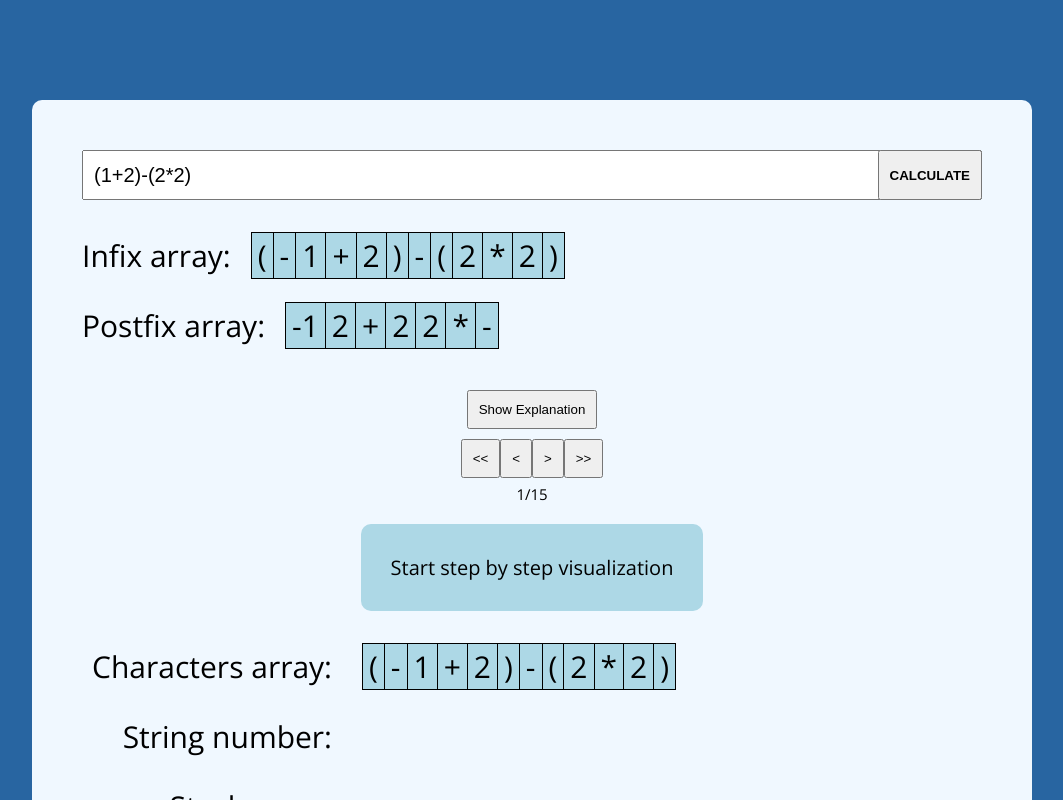
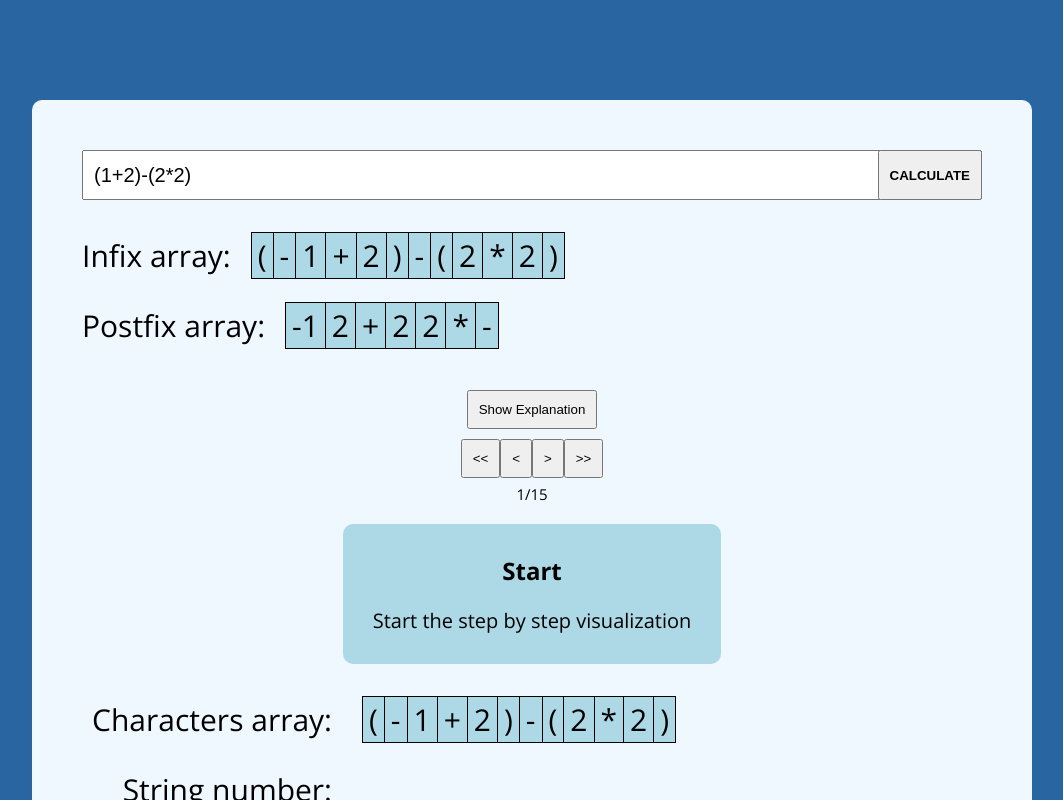
Before and after one commit to DawidZyluk/infix-to-postfix-parser, a React (Vite) app: page / in a window 1280 px wide. Both pictures are taken after a click on the button "Show Explanation". Shown: the top 800 px of the page, without its empty margins (108-1171 px from the left). Built offline with nearby package versions, Linux system fonts and the light colour scheme.

Commit message:
Add explanation title

```diff
--- a/src/components/ExplanationText.jsx
+++ b/src/components/ExplanationText.jsx
@@ -7,14 +7,14 @@ const ExplanationText = ({operatorType, explanationCase}) => {
   // console.log(explanationCase)
 
   const renderText = () => {
-    if(operatorType === "Start") return <div className={styles.text}>Start step by step visualization</div>
-    if(operatorType === "Digit") return <div className={styles.text}>If character is a digit append it to the strign number representation</div>
-    if(operatorType === "Negation") return <div className={styles.text}><p className={`${styles.statement} ${trueStatements.includes(0) ? styles.true : styles.unmached}`}>If "-" appears at the beggining of the expression </p> or <p className={`${styles.statement} ${trueStatements.includes(1) ? styles.true : styles.unmached}`}>"(" is at the top of the operator stack and the incoming character is "-"</p> or <p className={`${styles.statement} ${trueStatements.includes(2) ? styles.true : styles.unmached}`}>incoming char is not "(" and any other operator is at the top of the operator stack</p> then prepend "-" to the string number representatnion</div>
-    if(operatorType === "Operator") return <div className={styles.text}>If character is an operator check if string number representatnion holds any number. If <p className={`${styles.statement} ${explanationCase.stringHasValue ? styles.true : styles.unmached}`}>it does hold a number</p> push the number to the optput array and clear the string. Then while <p className={`${styles.statement} ${trueStatements.includes(0) ? styles.true : styles.false}`}>stack has any operators in it</p> and <p className={`${styles.statement} ${trueStatements.includes(1) ? styles.true : styles.false}`}>"(" is not at the top of the stack</p> and <p className={`${styles.statement} ${trueStatements.includes(2) ? styles.true : styles.false}`}>precedence of the operator at the top of the stack is greater than precedence of incominc operator</p> push what's on the top of the stack to the output array. Then push the incoming operator to the operator stack</div>
-    if(operatorType === "Left parenthesis") return <div className={styles.text}>If character is a left parenthesis then push it to the operator stack</div>
-    if(operatorType === "Right parenthesis") return <div className={styles.text}>If character is a right parenthesis if <p className={`${styles.statement} ${explanationCase.stringHasValue ? styles.true : styles.unmached}`}>string number contains any number </p>push this number to the output array then while <p className={`${styles.statement} ${trueStatements.includes(0) ? styles.true : styles.false}`}>character at the top of the stack is not "("</p> and <p className={`${styles.statement} ${trueStatements.includes(0) ? styles.true : styles.false}`}>stack is not empty</p> push operator at the top of the stack to the output array then delete the left parenthesis</div>
-    if(operatorType === "Outputing") return <div className={styles.text}>If <p className={`${styles.statement} ${explanationCase.stringHasValue ? styles.true : styles.unmached}`}>string number representatnion contains any number left</p> or <p className={`${styles.statement} ${explanationCase.stackHasValue ? styles.true : styles.unmached}`}>the stack isn't empty</p> push everything to the output</div>
-    if(operatorType === "The End") return <div className={styles.text}>The End</div>
+    if(operatorType === "Start") return <div className={styles.text}><div className={styles.title}>{operatorType}</div>Start the step by step visualization</div>
+    if(operatorType === "Digit") return <div className={styles.text}><div className={styles.title}>{operatorType}</div>If character is a digit append it to the strign number representation</div>
+    if(operatorType === "Negation") return <div className={styles.text}><div className={styles.title}>{operatorType}</div><p className={`${styles.statement} ${trueStatements.includes(0) ? styles.true : styles.unmached}`}>If "-" appears at the beggining of the expression </p> or <p className={`${styles.statement} ${trueStatements.includes(1) ? styles.true : styles.unmached}`}>"(" is at the top of the operator stack and the incoming character is "-"</p> or <p className={`${styles.statement} ${trueStatements.includes(2) ? styles.true : styles.unmached}`}>incoming char is not "(" and any other operator is at the top of the operator stack</p> then prepend "-" to the string number representatnion</div>
+    if(operatorType === "Operator") return <div className={styles.text}><div className={styles.title}>{operatorType}</div>If character is an operator check if string number representatnion holds any number. If <p className={`${styles.statement} ${explanationCase.stringHasValue ? styles.true : styles.unmached}`}>it does hold a number</p> push the number to the optput array and clear the string. Then while <p className={`${styles.statement} ${trueStatements.includes(0) ? styles.true : styles.false}`}>stack has any operators in it</p> and <p className={`${styles.statement} ${trueStatements.includes(1) ? styles.true : styles.false}`}>"(" is not at the top of the stack</p> and <p className={`${styles.statement} ${trueStatements.includes(2) ? styles.true : styles.false}`}>precedence of the operator at the top of the stack is greater than precedence of incominc operator</p> push what's on the top of the stack to the output array. Then push the incoming operator to the operator stack</div>
+    if(operatorType === "Left parenthesis") return <div className={styles.text}><div className={styles.title}>{operatorType}</div>If character is a left parenthesis then push it to the operator stack</div>
+    if(operatorType === "Right parenthesis") return <div className={styles.text}><div className={styles.title}>{operatorType}</div>If character is a right parenthesis if <p className={`${styles.statement} ${explanationCase.stringHasValue ? styles.true : styles.unmached}`}>string number contains any number </p>push this number to the output array then while <p className={`${styles.statement} ${trueStatements.includes(0) ? styles.true : styles.false}`}>character at the top of the stack is not "("</p> and <p className={`${styles.statement} ${trueStatements.includes(0) ? styles.true : styles.false}`}>stack is not empty</p> push operator at the top of the stack to the output array then delete the left parenthesis</div>
+    if(operatorType === "Outputing") return <div className={styles.text}><div className={styles.title}>{operatorType}</div>If <p className={`${styles.statement} ${explanationCase.stringHasValue ? styles.true : styles.unmached}`}>string number representatnion contains any number left</p> or <p className={`${styles.statement} ${explanationCase.stackHasValue ? styles.true : styles.unmached}`}>the stack isn't empty</p> push everything to the output</div>
+    if(operatorType === "The End") return <div className={styles.text}><div className={styles.title}>{operatorType}</div>Final result of postfix expression</div>
   }
 
   return (
--- a/src/components/ExplanationText.module.css
+++ b/src/components/ExplanationText.module.css
@@ -1,3 +1,10 @@
+.title {
+  font-weight: bold;
+  font-size: 2.4rem;
+  text-align: center;
+  margin-bottom: 2rem;
+}
+
 .text {
   background-color: lightblue;
   padding: 3rem;
```
